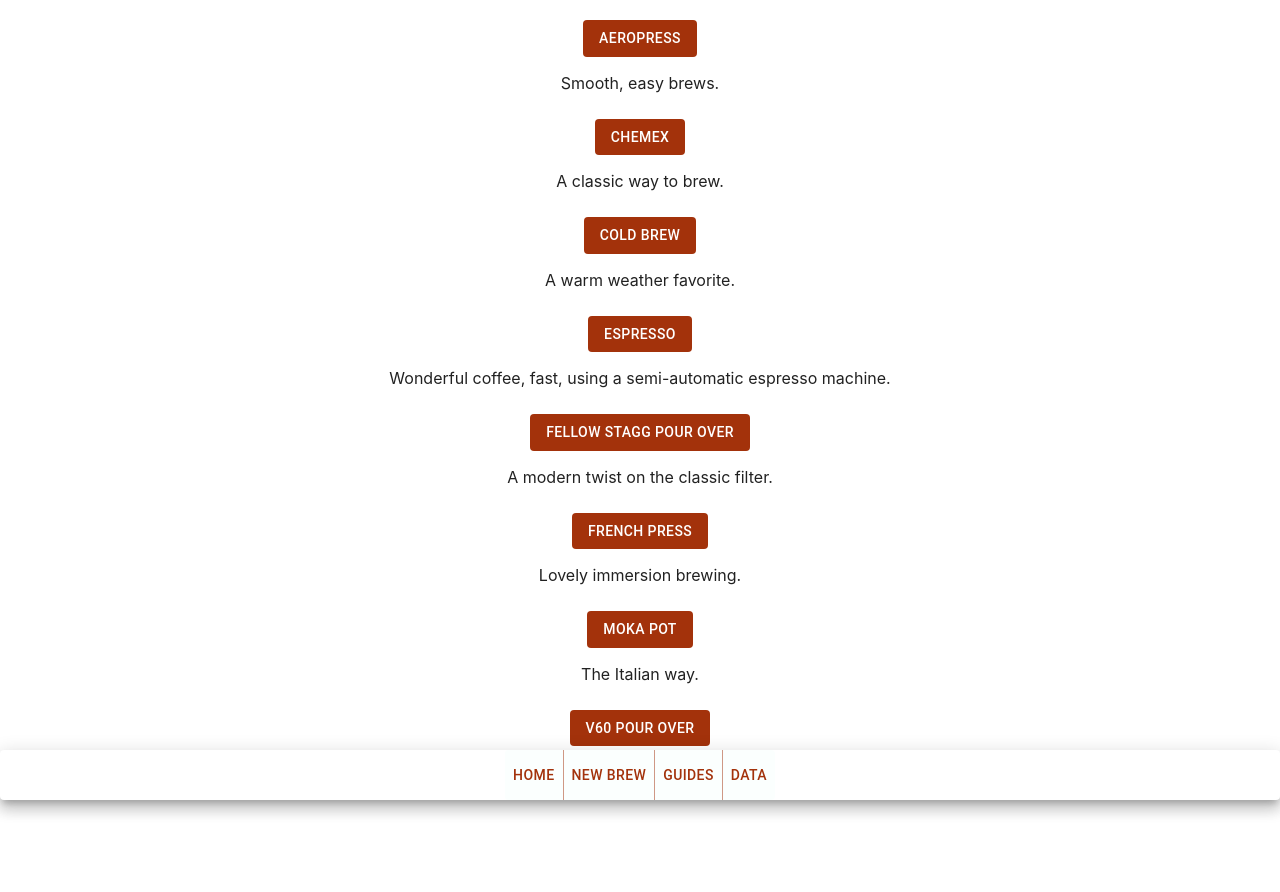
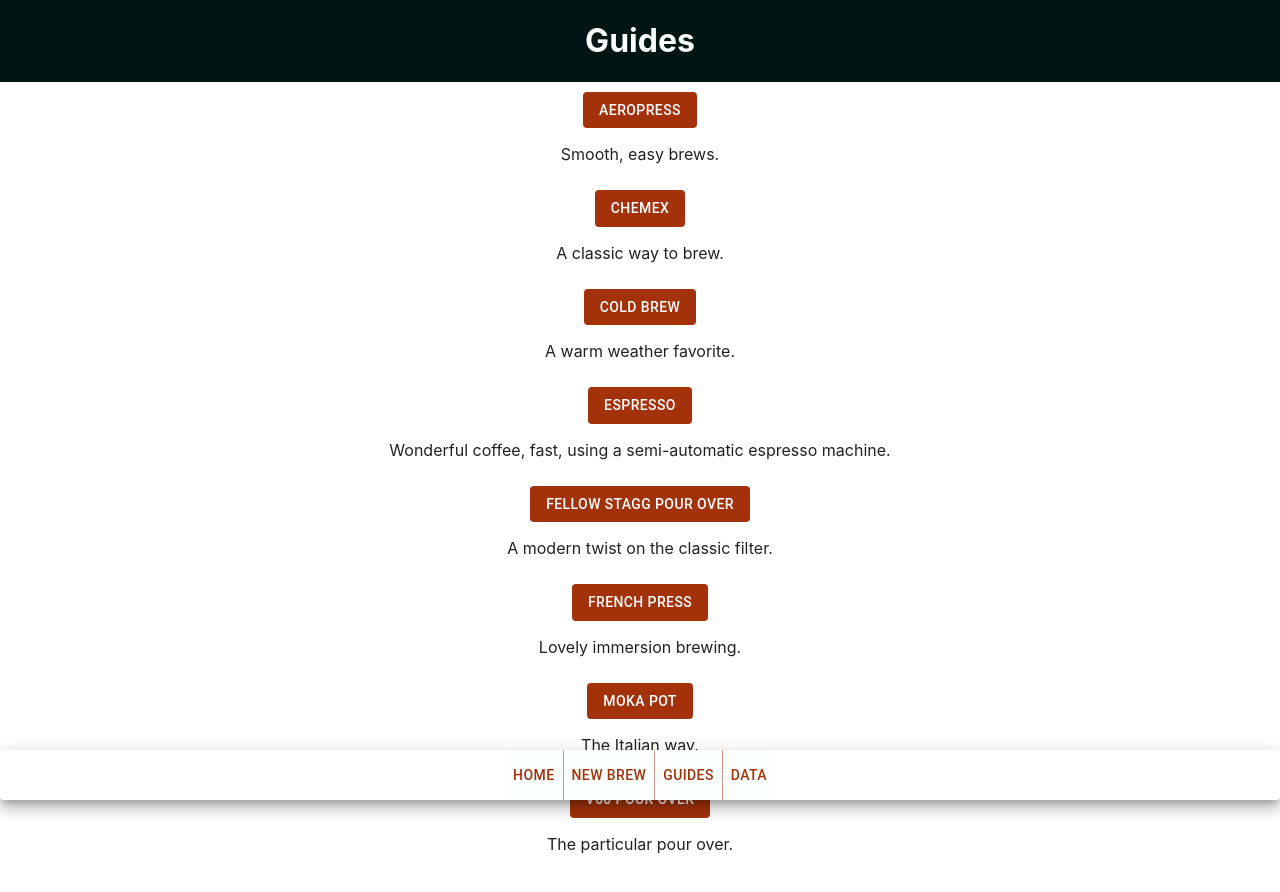
Before and after one commit to stacysamuels10/Pocket-Barista, a React (Create React App) app in the folder pocket-barista/: page /brewguides in a window 1280 px wide. Shown: the top 892 px of the page. Before the commit the page ends 854 px from the top, so only its background shows below. Built offline with nearby package versions, Linux system fonts and the light colour scheme.

Commit message:
last minute styling adjustment

```diff
--- a/pocket-barista/src/App.css
+++ b/pocket-barista/src/App.css
@@ -50,10 +50,6 @@
   width: 100%;
 }
 
-.brew-guides {
-  margin-top: 10px;
-}
-
 .brew-guides button {
   margin-top: 10px;
 }
--- a/pocket-barista/src/components/BrewGuideMain.js
+++ b/pocket-barista/src/components/BrewGuideMain.js
@@ -15,6 +15,12 @@
         justifyContent="center"
         alignItems="center"
       >
+        <Grid
+          item
+          sx={{ backgroundColor: "#001514", color: "#FBFFFE", width: "100%" }}
+        >
+          <h1>Guides</h1>
+        </Grid>
         <Paper elevation={0}>
           <Button
             variant="contained"
--- a/pocket-barista/src/components/data/Data.js
+++ b/pocket-barista/src/components/data/Data.js
@@ -23,7 +23,11 @@
         justifyContent="center"
         alignItems="center"
       >
-        <Grid item xs={12}>
+        <Grid
+          item
+          xs={12}
+          sx={{ backgroundColor: "#001514", color: "#FBFFFE", width: "100%" }}
+        >
           <h1>Data</h1>
         </Grid>
         <Grid item xs={9}>
```
